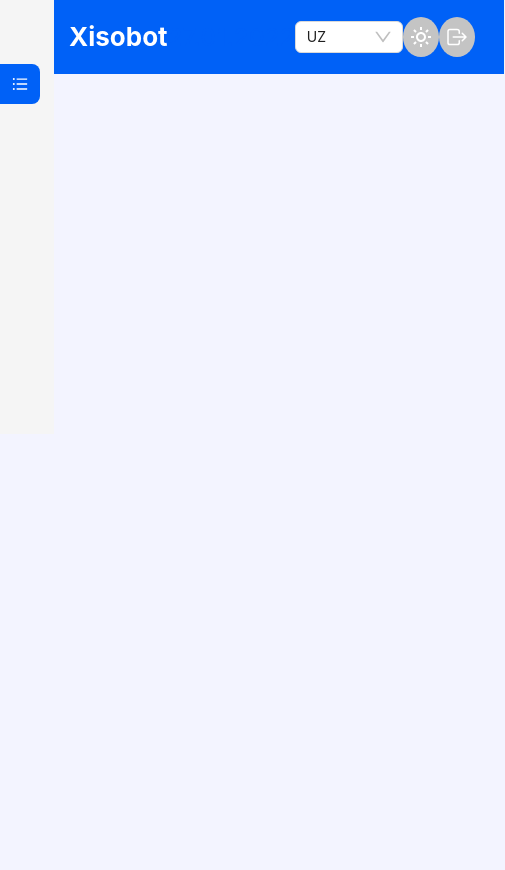
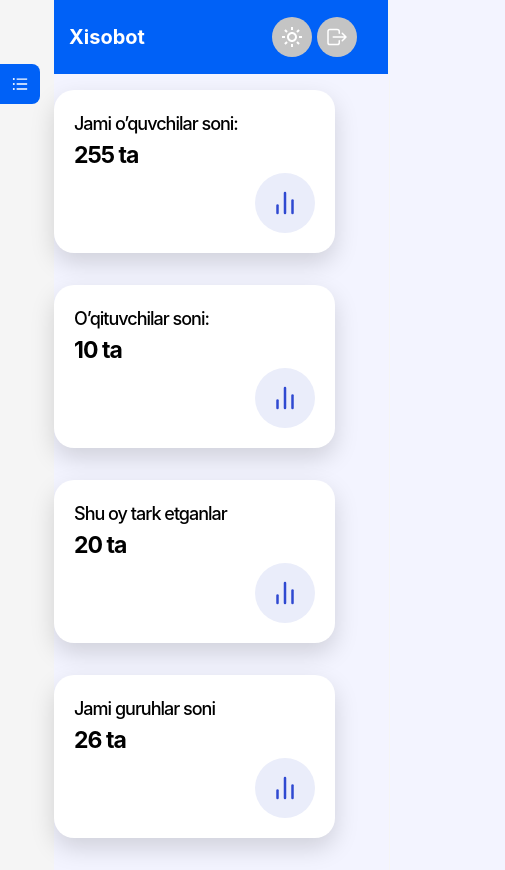
Before and after one commit to TukhtayevaRoziya/lincor, a React (Create React App) app: page /dashboard in a window 390 px wide. Shown: the whole page, 505 px wide, since content can reach past the window. Before the commit the page ends 844 px from the top, so only its background shows below. Built offline with nearby package versions, Linux system fonts and the light colour scheme.

Commit message:
add blocks

```diff
--- /dev/null
+++ b/src/components/home/Home.jsx
@@ -0,0 +1,33 @@
+import React from "react";
+import { FiBarChart2 } from "react-icons/fi";
+
+import styles from "./Home.module.css";
+
+const Home = () => {
+  const data = [
+    { id: 0, title: "Jami o’quvchilar soni:", count: 255 },
+    { id: 1, title: "O’qituvchilar soni:", count: 10 },
+    { id: 2, title: "Shu oy tark etganlar", count: 20 },
+    { id: 3, title: "Jami guruhlar soni", count: 26 },
+  ];
+  const dataMap = data.map((d) => {
+    return (
+      <div className={styles.card} key={d.id}>
+        <div>
+          <h1>{d.title}</h1>
+          <p>{d.count} ta</p>
+        </div>
+        <div className={styles.card_icon}>
+          <FiBarChart2 />
+        </div>
+      </div>
+    );
+  });
+  return (
+    <div>
+      <div className={styles.card_block}>{dataMap}</div>
+    </div>
+  );
+};
+
+export default Home;
--- /dev/null
+++ b/src/components/home/Home.module.css
@@ -0,0 +1,84 @@
+.card_block {
+  display: flex;
+  flex-wrap: wrap;
+  justify-content: space-between;
+}
+.card {
+  width: 49%;
+  background: #ffffff;
+  box-shadow: 0px 10px 25px rgba(0, 0, 0, 0.15);
+  border-radius: 20px;
+  padding: 20px;
+  margin-bottom: 32px;
+}
+
+.card h1 {
+  font-family: "Inter", sans-serif;
+  font-style: normal;
+  font-weight: 500;
+  font-size: 26px;
+  line-height: 39px;
+
+  display: flex;
+  align-items: center;
+  letter-spacing: -1px;
+
+  color: #000000;
+}
+
+.card p {
+  font-family: "Inter", sans-serif;
+  font-style: normal;
+  font-weight: 700;
+  font-size: 30px;
+  line-height: 44px;
+
+  display: flex;
+  align-items: center;
+  letter-spacing: -1px;
+
+  color: #000000;
+}
+
+.card_icon {
+  width: 60px;
+  height: 60px;
+  border-radius: 50%;
+  background: #EAEDFA;
+  display: flex;
+  align-items: center;
+  justify-content: center;
+  margin: 0 0 0 auto;
+}
+
+.card_icon svg{
+  font-size: 30px;
+  color: #2F49D1;
+}
+
+@media screen and (max-width: 991.9px) {
+  .card_block{
+    padding-right: 54px;
+  }
+}
+
+@media screen and (max-width:700.9px) {
+  .card h1{
+    font-size: 18px;
+    line-height: 27px;
+  }
+  .card p{
+    font-size: 23px;
+    line-height: 36px;
+  }
+}
+
+@media screen and (max-width:500.9px) {
+  .card_block{
+    flex-direction: column;
+  }
+  .card{
+    width: 100%;
+  }
+
+}
--- a/src/components/sidebar/Sidebar.jsx
+++ b/src/components/sidebar/Sidebar.jsx
@@ -9,6 +9,7 @@ import { BiSun } from "react-icons/bi";
 import { IoLogOutOutline } from "react-icons/io5";
 
 import styles from "./Sidebar.module.css";
+import Home from "../home/Home";
 
 const { Header, Content, Sider } = Layout;
 
@@ -128,7 +129,7 @@ const Sidebar = () => {
               style={{ padding: 24, minHeight: 360 }}
             >
               <Routes>
-                <Route path="/" element={<>Hello</>} />
+                <Route path="/dashboard" element={<Home/>} />
                 {/* <Route path="/settings" element={<Settings />} />
                 <Route path="/students/*" element={<AllStudents />} />
                 <Route path="/students/add" element={<AddStudents />} />
--- a/src/components/sidebar/Sidebar.module.css
+++ b/src/components/sidebar/Sidebar.module.css
@@ -108,3 +108,18 @@
     padding: .5rem 0 !important;
   }
 }
+
+@media screen and (max-width:500.9px) {
+  .header p{
+    display: none;
+  }
+  .title{
+    font-size: 20px;
+  }
+  .end_section_ofHeader{
+    width: auto;
+  }
+  .end_section_ofHeader_icons{
+    margin-left: 5px;
+  }
+}
--- a/src/index.css
+++ b/src/index.css
@@ -70,3 +70,9 @@ body {
 :where(.css-dev-only-do-not-override-ph9edi).ant-layout .ant-layout-sider-zero-width-trigger:hover::after{
   background-color: transparent;
 }
+
+@media screen and (max-width:500.9px) {
+  .ant-select{
+    display: none;
+  }
+}
```
